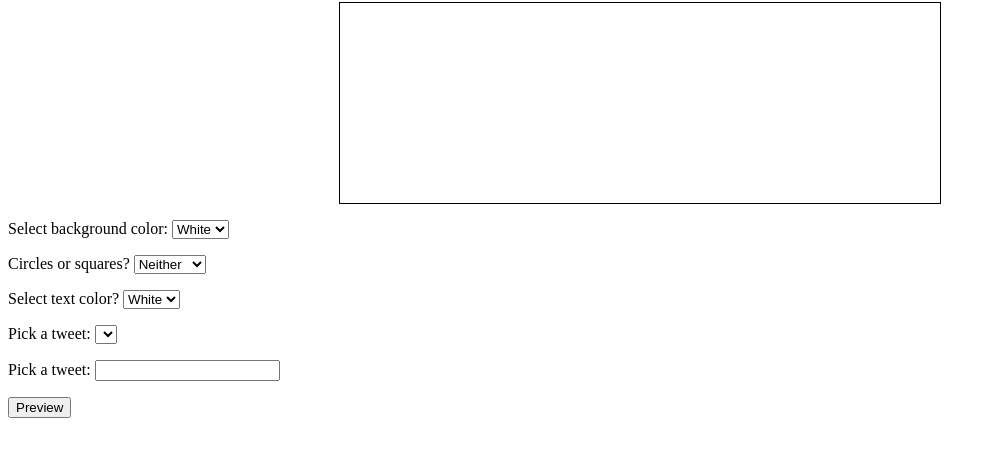
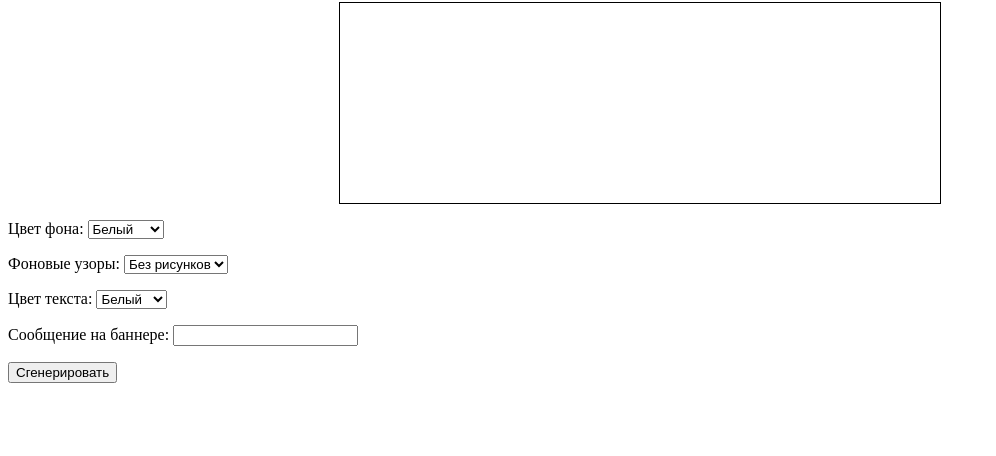
Before and after one commit to Paveldrow/banner-generator, a plain HTML site: page index.html in a window 1280 px wide. Shown: the part 78-534 px from the top of the page, without its empty margins (0-996 px from the left). Drawn offline with Linux system fonts and the light colour scheme.

Commit message:
Изменения в Redme

```diff
--- a/index.html
+++ b/index.html
@@ -1,11 +1,11 @@
 <!DOCTYPE html>
-<html lang="en">
+<html lang="ru">
 
 <head>
   <meta charset="UTF-8">
   <meta http-equiv="X-UA-Compatible" content="IE=edge">
   <meta name="viewport" content="width=device-width, initial-scale=1.0">
-  <link rel="stylesheet" href="style.css">
+  <link rel="stylesheet" href="css/style.css">
   <title>Banner Generator</title>
 </head>
 
@@ -16,40 +16,35 @@
   </div>
   <form action="get">
     <p>
-      <label for="background-color">Select background color:</label>
+      <label for="background-color">Цвет фона:</label>
       <select name="background-color" class="background-color" id="background-color">
-        <option value="white" selected>White</option>
-        <option value="black">Black</option>
-        <option value="red">Red</option>
+        <option value="white" selected>Белый</option>
+        <option value="black">Черный</option>
+        <option value="red">Красный</option>
       </select>
     </p>
     <p>
-      <label for="shape">Circles or squares?</label>
+      <label for="shape">Фоновые узоры:</label>
       <select class="shape" name="shape" id="shape">
-        <option value="none" selected>Neither</option>
-        <option value="circles">Circles</option>
-        <option value="squares">Squares</option>
+        <option value="none" selected>Без рисунков</option>
+        <option value="circles">Круги</option>
+        <option value="squares">Квадраты</option>
       </select>
     </p>
     <p>
-      <label for="text-color">Select text color?</label>
+      <label for="text-color">Цвет текста:</label>
       <select name="text-color" id="text-color">
-        <option value="white" selected>White</option>
-        <option value="black">Black</option>
+        <option value="white" selected>Белый</option>
+        <option value="black">Черный</option>
       </select>
     </p>
     <p>
-      <label for="tweets">Pick a tweet:</label>
-      <select class="tweets" id="tweets">
-      </select>
-    </p>
-    <p>
-      <label for="text">Pick a tweet:</label>
+      <label for="text">Сообщение на баннере:</label>
       <input id="text" type="text">
     </p>
-    <button class="button-preview" type="button">Preview</button>
+    <button class="button-preview" type="button">Сгенерировать</button>
   </form>
-  <script src="script.js"></script>
+  <script src="js/script.js"></script>
 </body>
 
 </html>
```
Also changed, not shown: css/style.css (renamed from style.css), js/script.js (renamed from script.js), 1 other file.
